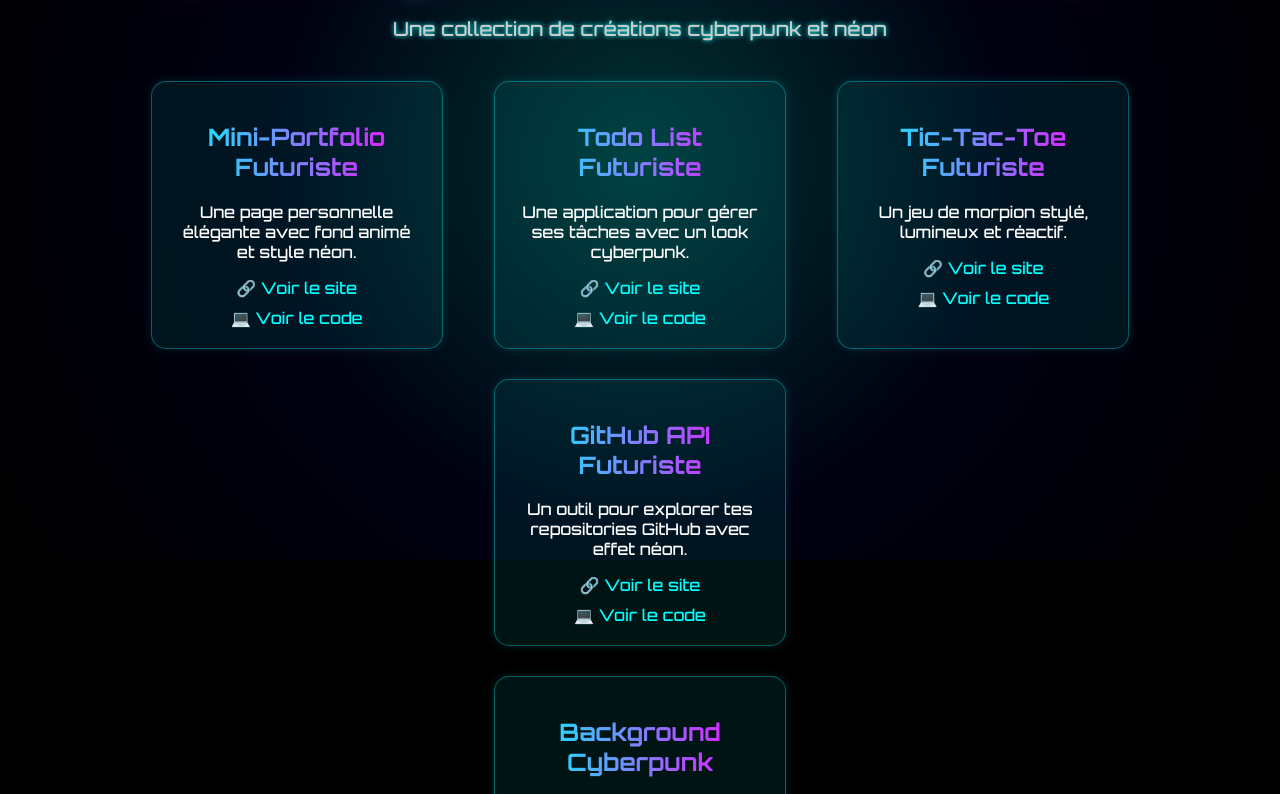
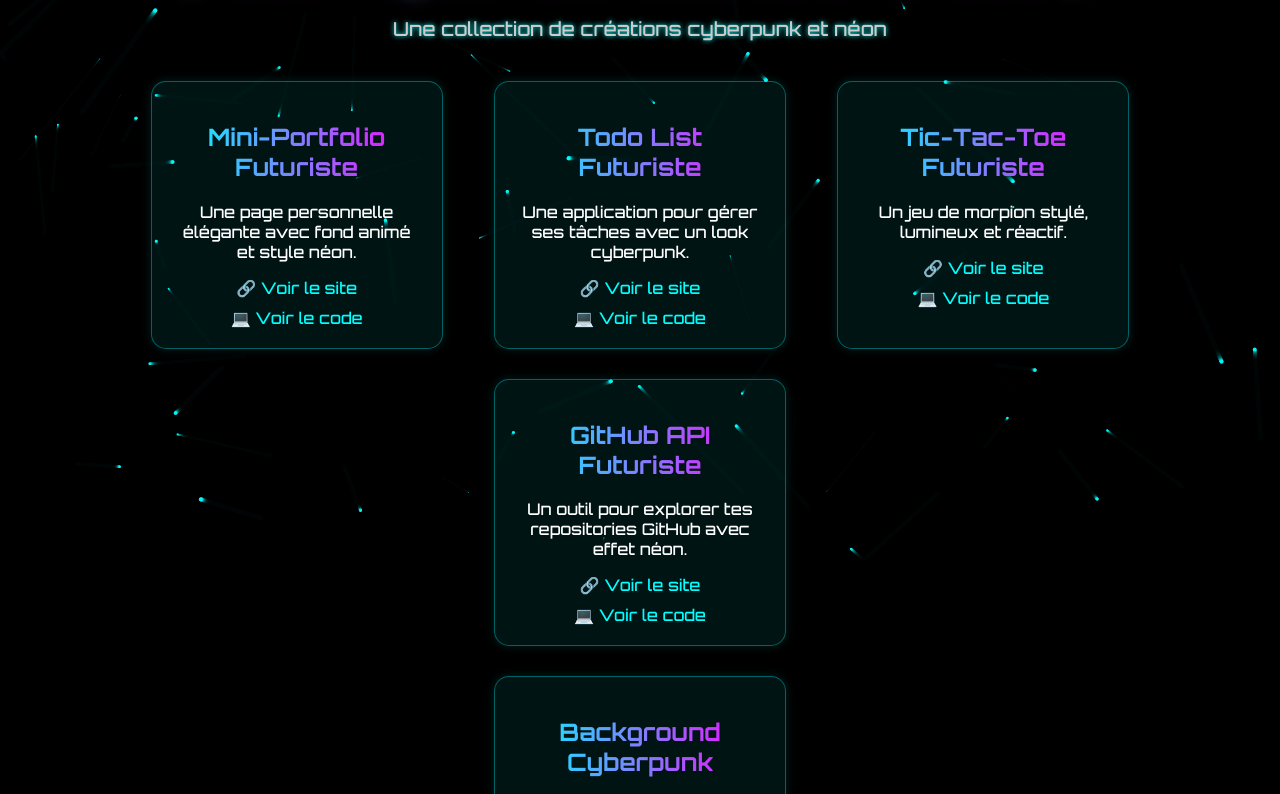
Before and after one commit to JiRaYaOG/JiRaYaOG-futuristic-projects, a plain HTML site: page index.html in a window 1280 px wide. Shown: the part 240-1034 px from the top of the page. Drawn offline with Linux system fonts and the light colour scheme.

Commit message:
Update index.html

```diff
--- a/index.html
+++ b/index.html
@@ -11,13 +11,16 @@
   <canvas id="bg-canvas"></canvas>
 
   <header>
+    <!-- Logo “J” néon -->
     <div class="avatar-letter">J</div>
+
     <h1 class="neon-title">⚡ Les Projets Futuristes de JiRaYaOG ⚡</h1>
     <p class="neon-subtitle">Une collection de créations cyberpunk et néon</p>
   </header>
 
   <main>
     <section class="projects">
+      <!-- Cartes projets -->
       <div class="card">
         <h2>Mini-Portfolio Futuriste</h2>
         <p>Une page personnelle élégante avec fond animé et style néon.</p>
@@ -39,6 +42,7 @@
         <a href="https://github.com/JiRaYaOG/Tic-Tac-Toe-futuriste" target="_blank">💻 Voir le code</a>
       </div>
 
+      <!-- Cartes du bas centrées -->
       <div class="card">
         <h2>GitHub API Futuriste</h2>
         <p>Un outil pour explorer tes repositories GitHub avec effet néon.</p>
@@ -59,6 +63,41 @@
     © 2025 JiRaYaOG – Tous droits réservés ⚙️
   </footer>
 
-  <script src="script.js"></script>
+  <!-- Script pour le fond animé léger -->
+  <script>
+    const canvas = document.getElementById("bg-canvas");
+    const ctx = canvas.getContext("2d");
+    canvas.width = window.innerWidth;
+    canvas.height = window.innerHeight;
+
+    let particles = [];
+    for (let i = 0; i < 80; i++) {
+      particles.push({
+        x: Math.random() * canvas.width,
+        y: Math.random() * canvas.height,
+        r: Math.random() * 2,
+        dx: (Math.random() - 0.5) * 0.7,
+        dy: (Math.random() - 0.5) * 0.7,
+      });
+    }
+
+    function animate() {
+      ctx.fillStyle = "rgba(0, 0, 0, 0.1)";
+      ctx.fillRect(0, 0, canvas.width, canvas.height);
+      ctx.fillStyle = "rgba(0,255,255,0.8)";
+      particles.forEach(p => {
+        ctx.beginPath();
+        ctx.arc(p.x, p.y, p.r, 0, Math.PI * 2);
+        ctx.fill();
+        p.x += p.dx;
+        p.y += p.dy;
+        if (p.x < 0 || p.x > canvas.width) p.dx *= -1;
+        if (p.y < 0 || p.y > canvas.height) p.dy *= -1;
+      });
+      requestAnimationFrame(animate);
+    }
+
+    animate();
+  </script>
 </body>
 </html>
```
